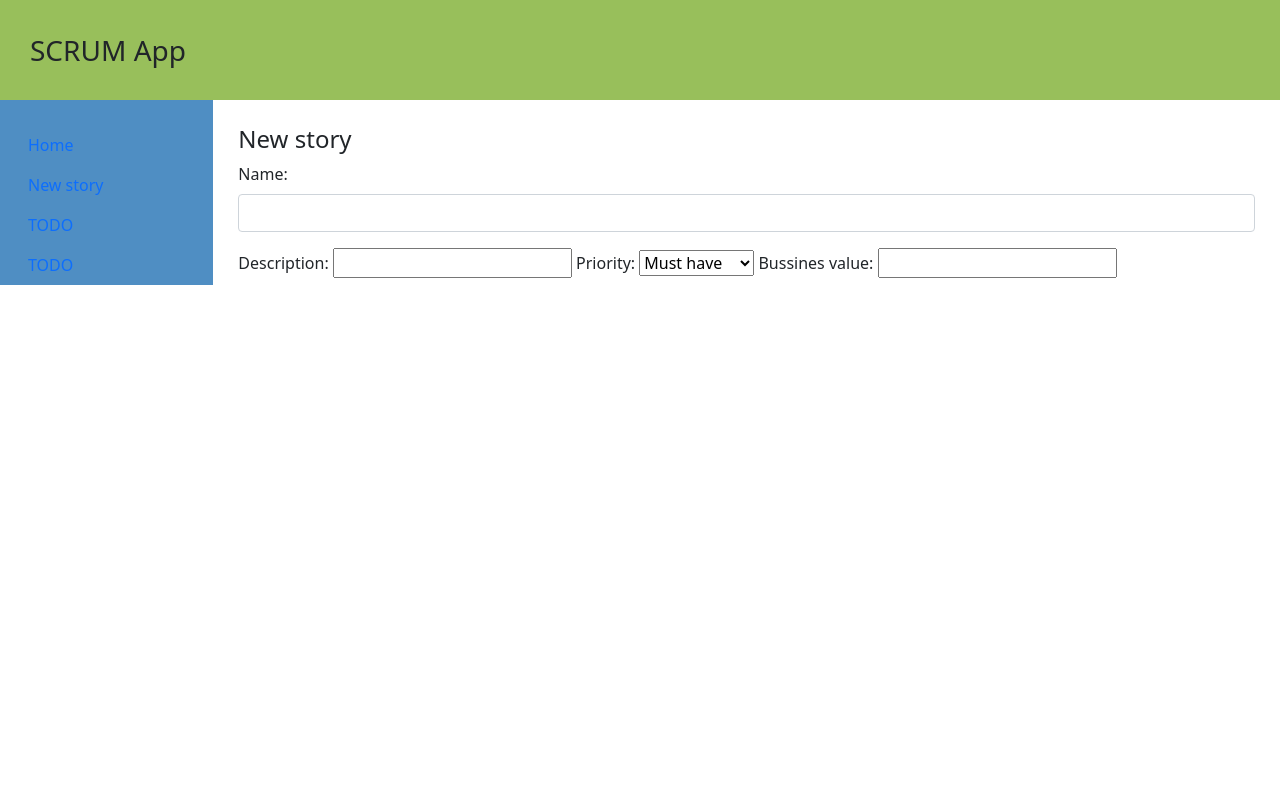
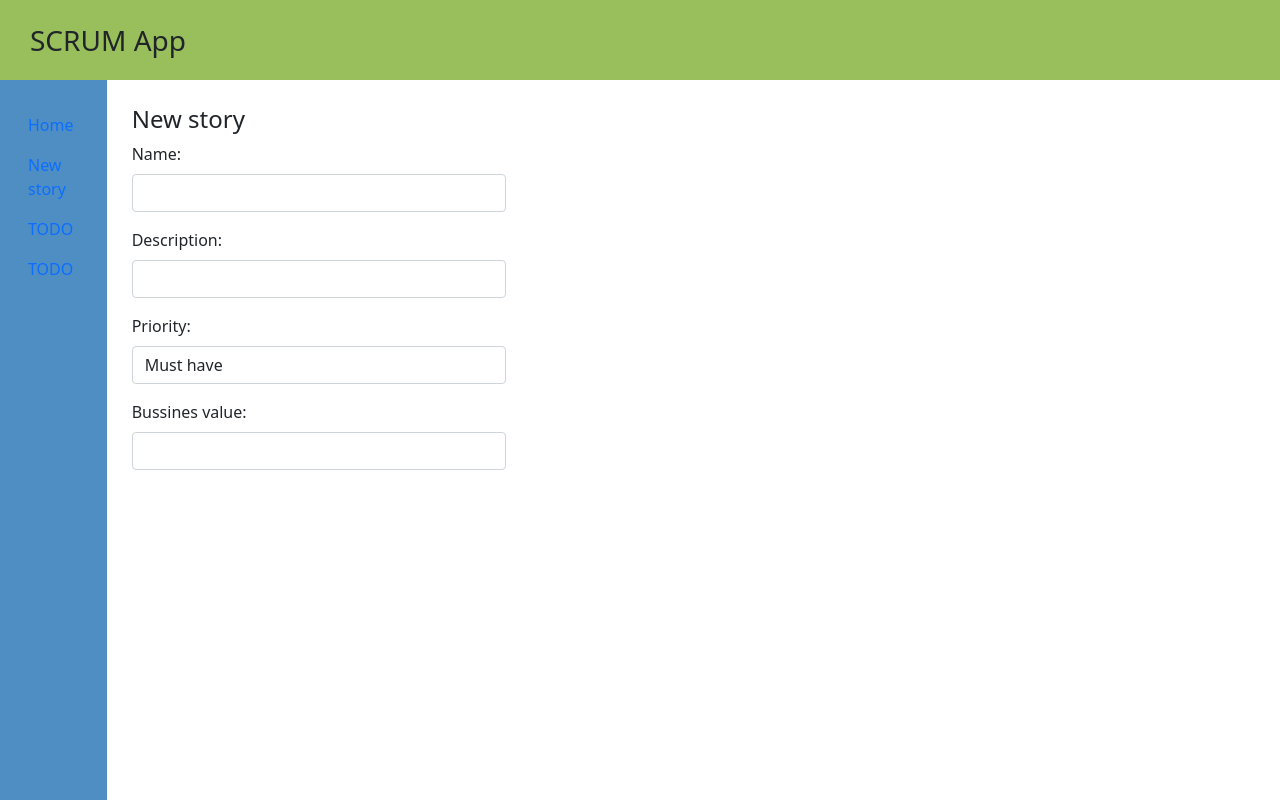
Before and after one commit to mrWhoop/SMRPO-scrum-app, a Django app: page /new_story/ in a window 1280 px wide. Run offline with Django 3.2, Linux system fonts and the light colour scheme.

Commit message:
delo na new story

```diff
--- a/scrum/scrum_app/static/css/main.css
+++ b/scrum/scrum_app/static/css/main.css
@@ -1,13 +1,13 @@
 header {
 	width: 100%;
-	height: 100px;
+	height: 10vh;
 	background-color: #98BF5B;
 }
 
 header h1 {
 	margin: 0 0 0 30px;
 	font-size: 21pt;
-	line-height: 100px;
+	line-height: 10vh;
 }
 
 nav {
@@ -22,4 +22,9 @@ nav ul li a {
 
 .main_container {
 	padding: 25px;
+	overflow: scroll;
 }
+
+.nav_main_container {
+	height: 90vh;
+}
--- a/scrum/scrum_app/templates/base.html
+++ b/scrum/scrum_app/templates/base.html
@@ -22,17 +22,17 @@
 		<h1 class="align-middle">SCRUM App</h1>
 	</header>
 
-	<div class="container-fluid h-100">
+	<div class="container-fluid nav_main_container">
 
-		<div class="row">
+		<div class="row h-100">
 
-			<nav class="col-2 h-100">
+			<nav class="col-1">
 				<ul class="nav flex-column">
 				 	<li class="nav-item">
-				    	<a class="nav-link active" href="#">Home</a>
+				    	<a class="nav-link active" href="/">Home</a>
 				  	</li>
 				  	<li class="nav-item">
-				    	<a class="nav-link" href="#">New story</a>
+				    	<a class="nav-link" href="new_story">New story</a>
 				  	</li>
 				  	<li class="nav-item">
 				    	<a class="nav-link" href="#">TODO</a>
@@ -43,7 +43,7 @@
 				</ul>
 			</nav>
 
-			<div class="col-10 main_container">
+			<div class="col-11 main_container">
 				{% block content %}
 				{% endblock %}
 			</div>
--- a/scrum/scrum_app/templates/home.html
+++ b/scrum/scrum_app/templates/home.html
@@ -2,7 +2,7 @@
 {% load static %}
 {% block content %}
 
-<h1>Home</h1>
+<h4>Home</h4>
 
 <div>
     {{ text }}
--- a/scrum/scrum_app/templates/new_story.html
+++ b/scrum/scrum_app/templates/new_story.html
@@ -3,25 +3,28 @@
 {% block content %}
 
 <h4>New story</h4>
-<form class="">
+<form class="col-4">
 	<div class="mb-3">
 		<label class="form-label" for="story_name">Name:</label>
 		<input class="form-control" type="text" name="story_name">
 	</div>
-
-	<label for="story_description">Description:</label>
-	<input type="text" name="story_description">
-
-	<label for="story_priority">Priority:</label>
-	<select name="stoy_priority">
+	<div class="mb-3">
+		<label class="form-label" for="story_description">Description:</label>
+		<input class="form-control" type="text" name="story_description">
+	</div>
+	<div class="mb-3">
+	<label class="form-label" for="story_priority">Priority:</label>
+	<select class="form-control" name="stoy_priority">
 		<option value="must_have">Must have</option>
 		<option value="should_have">Should have</option>
 		<option value="could_have">Could have</option>
 		<option value="wont_have">Won't have</option>
 	</select>
-
-	<label for="story_bussines_value">Bussines value:</label>
-	<input type="text" name="story_bussines_value">
+	</div>
+	<div class="mb-3">
+		<label class="form-label" for="story_bussines_value">Bussines value:</label>
+		<input class="form-control" type="text" name="story_bussines_value">
+	</div>
 
 
 </form>
```
